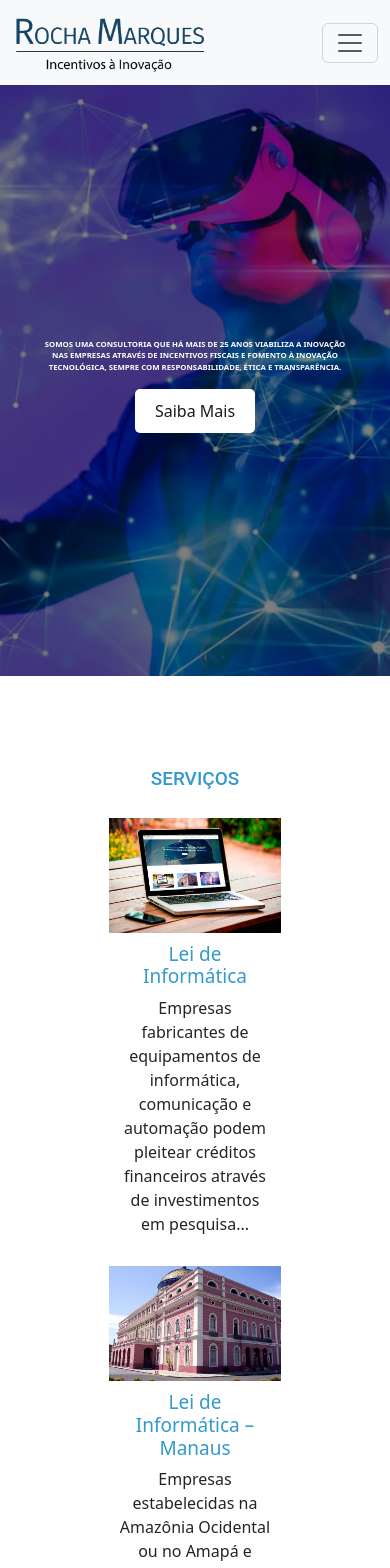
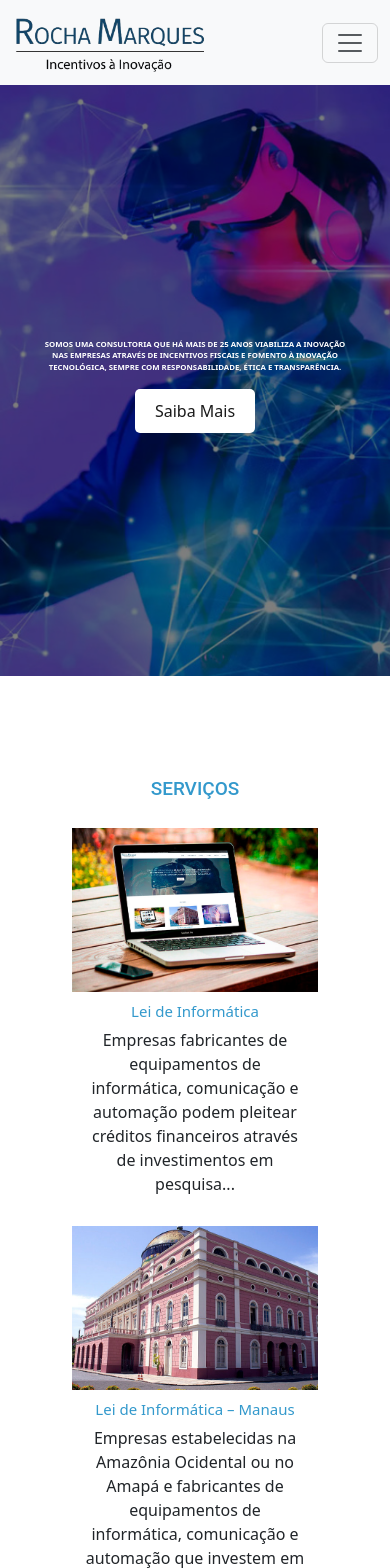
Before and after one commit to Marcos-Gabriell/Projeto-web-react, a React (Create React App) app: page / in a window 390 px wide. Shown: the top 1568 px of the page. Built offline with nearby package versions, Linux system fonts and the light colour scheme.

Commit message:
ajustes na seção serviços

```diff
--- a/src/MySection.css
+++ b/src/MySection.css
@@ -1,6 +1,6 @@
 .my-section {
   background-color: #ffffff;
-  padding: 20px;
+  padding: 30px;
 }
 
 /* Estilos CSS para o conteúdo da seção */
@@ -28,7 +28,7 @@
   margin: 10px;
   border: 2px solid #fff;
   transition: transform 0.3s ease;
-  width: calc(60.33% - 35px);
+  width: calc(33.33% - 35px);
   max-width: 250px;
   text-align: center;
   filter: grayscale(0%);
@@ -61,35 +61,35 @@
   padding: 10px;
 }
 
+
+
 .image-container2 img {
   width: 100%;
   height: auto;
   border-radius: 0px;
   transition: filter 0.3s ease;
+  max-width: 300px; /* Ajuste este valor para aumentar o tamanho da imagem */
+  max-height: 300px; /* Ajuste este valor para aumentar o tamanho da imagem */
 }
+
+
+
 
 .image-container2:hover img {
   filter: grayscale(100%);
 }
 
-
 .image-caption h4 {
   color: #3399CC;
-  font-size: 19px;
+  font-size: 15px;
+  text-align: left;
 }
-
 .line {
   border: none;
   border-top: 2px solid #000;
   margin: 2% auto;
-  width: 60%;
-}
-
-.text {
-  color: #083052;
-  text-align: center;
-  font-size: 20px;
-  font-family: 'Roboto', sans-serif;
+  width: 80%; /* Aumente este valor para aumentar a largura da linha */
+  text-align: left;
 }
 
 @media (max-width: 600px) {
@@ -98,6 +98,22 @@
   }
 }
 
-.caption-title {
-  font-size: 20px;
+
+.text {
+  color: #083052;
+  text-align: center;
+  font-size: 15px;
+  font-family: 'Roboto', sans-serif;
 }
+
+@media (max-width: 768px) {
+  .image-container2 {
+    width: calc(50% - 35px);
+  }
+}
+
+@media (max-width: 480px) {
+  .image-container2 {
+    width: calc(100% - 35px);
+  }
+}
--- a/src/MySection.js
+++ b/src/MySection.js
@@ -94,7 +94,7 @@ const MySection = () => {
             <div className="image-container2">
               <img src={logoImg9} alt="Imagem" />
               <div className="image-caption">
-                <h4 className="text-center" style={{ color: '#3399CC' }}>Consultoria para ICTs e Universidades</h4>
+                <h4 className="text-center" style={{ color: '#3399CC' }}>Consultoria para<br/> ICTs e Universidades</h4>
                 <p className="text-center text-wrap">As Universidades podem desenvolver projetos de pesquisa, desenvolvimento e inovação em parceria com empresas beneficiárias dos incentivos fiscais federais, através da Lei do Bem, Lei de Informática e Rota 2030.</p>
               </div>
             </div>
@@ -104,7 +104,7 @@ const MySection = () => {
 
           {/* Restante dos blocos de serviço */}
         </div>
-      </div>
+      </div><br/><br/>
     </section>
   );
 }
```
